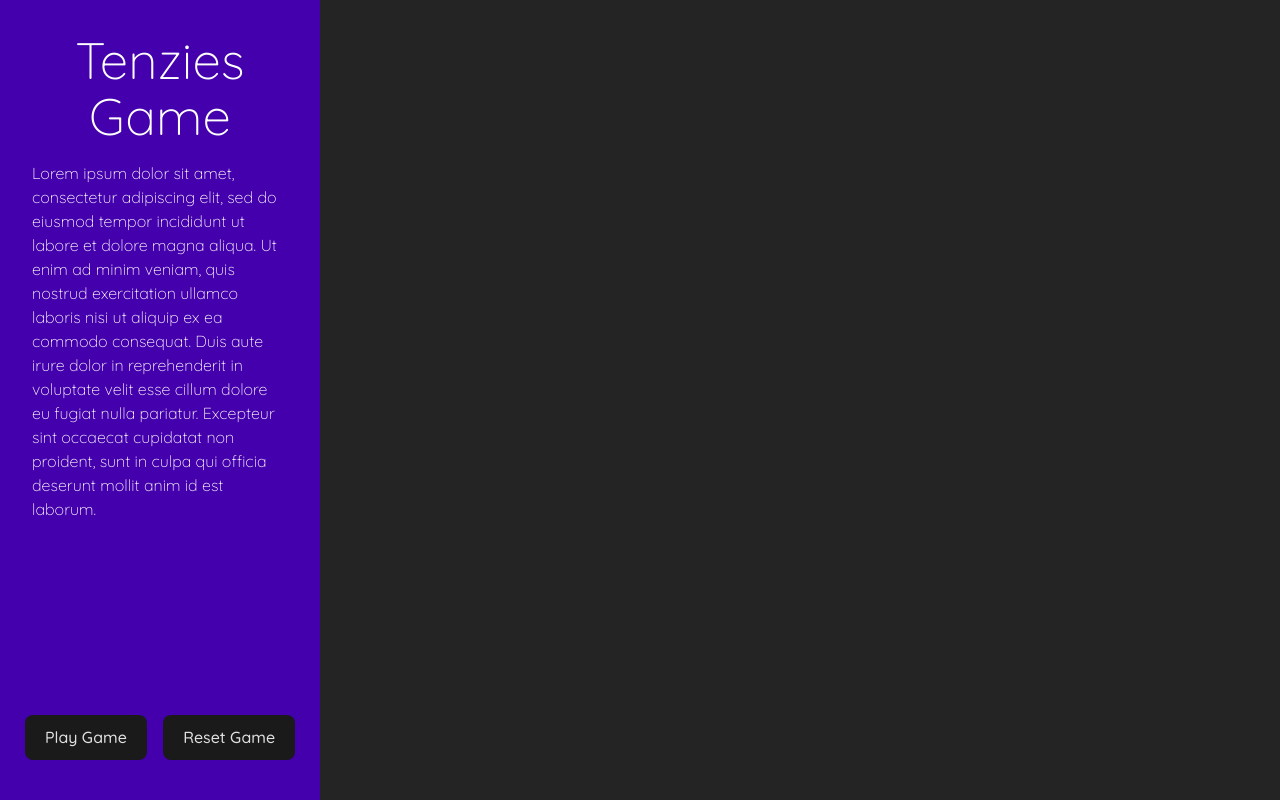
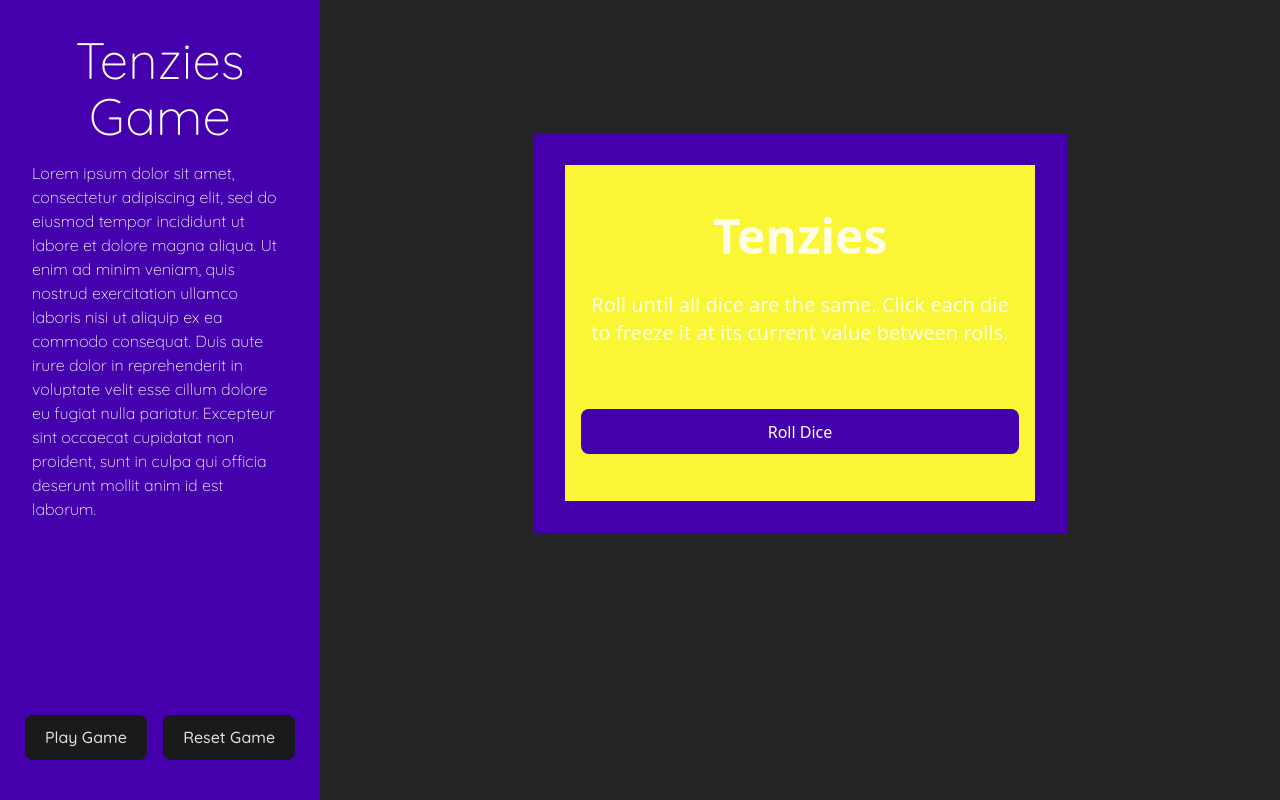
Before and after one commit to J-Skarbek/Tenzies, a React (Vite) app in the folder Tenzies/: page / in a window 1280 px wide. Built offline with nearby package versions, Linux system fonts and the light colour scheme.

Commit message:
Start on the tenzies gameboard and add basic styles

```diff
--- a/Tenzies/src/App.jsx
+++ b/Tenzies/src/App.jsx
@@ -3,6 +3,7 @@ import reactLogo from './assets/react.svg'
 import viteLogo from '/vite.svg'
 import './App.css'
 import Sidebar from './components/Sidebar'
+import Body from './components/Body'
 
 function App() {
   const [count, setCount] = useState(0)
@@ -10,6 +11,7 @@ function App() {
   return (
       <div className="app-body h-screen grid grid-cols-12 grid-rows-6 max-w-7xl">
         <Sidebar />
+        <Body />
 
       </div>
     // <div className="App">
--- a/Tenzies/src/components/Body.jsx
+++ b/Tenzies/src/components/Body.jsx
@@ -0,0 +1,20 @@
+import React from "react";
+
+function Body() {
+
+  return (
+    <div className="body-container col-start-6 col-span-5 row-start-2 row-span-3 bg-dark-purple p-8">
+      <div className="background-overlay bg-bright-yellow p-4 h-full flex flex-col justify-evenly content-center text-center">
+        <h2 className="text-5xl font-bold">Tenzies</h2>
+        <p className="text-xl">Roll until all dice are the same.
+        Click each die to freeze it at its current value between rolls.</p>
+        <div className="dice-container">
+
+        </div>
+        <button className="roll-dice text-white bg-dark-purple hover:bg-light-purple">Roll Dice</button>
+      </div>
+    </div>
+  )
+}
+
+export default Body;
--- a/Tenzies/src/components/Sidebar.jsx
+++ b/Tenzies/src/components/Sidebar.jsx
@@ -14,8 +14,8 @@ function Sidebar() {
         </p>
       </div>
       <div className="sidebar-game-buttons text-center">
-        <button className="mx-2 my-2">Play Game</button>
-        <button className="mx-2 my-2">Reset Game</button>
+        <button className="mx-2 my-2 hover:bg-bright-yellow hover:text-dark-purple">Play Game</button>
+        <button className="mx-2 my-2 hover:bg-bright-yellow hover:text-dark-purple">Reset Game</button>
       </div>
     </div>
   )
```
